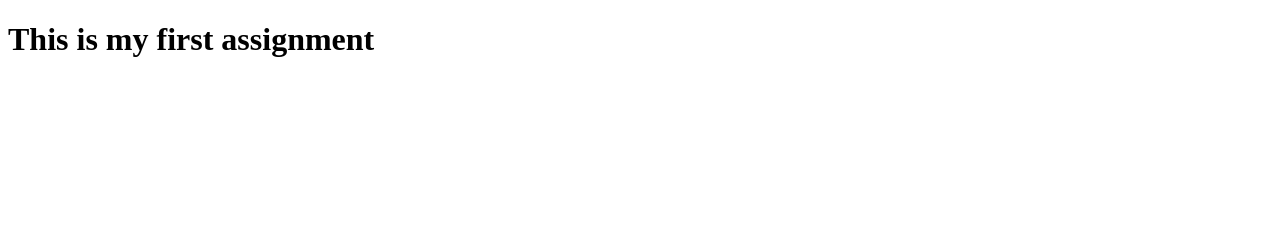
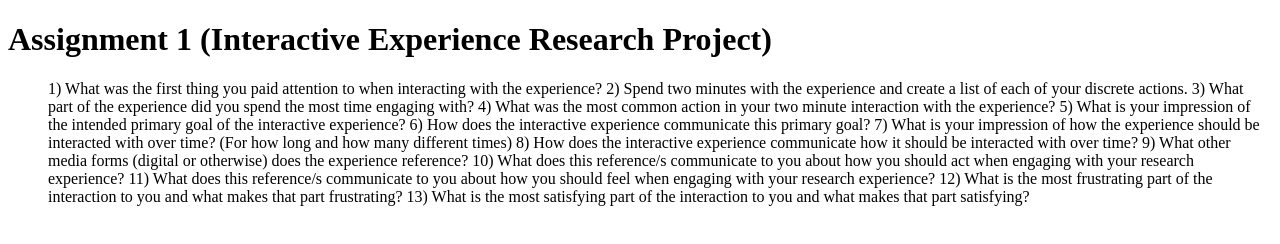
Before and after one commit to s3914501/s3914501.github.io, a plain HTML site: page Assignment 1/index.html in a window 1280 px wide. Drawn offline with Linux system fonts and the light colour scheme.

Commit message:
Update index.html

```diff
--- a/Assignment 1/index.html
+++ b/Assignment 1/index.html
@@ -6,6 +6,26 @@
     <title>Haoyuan Rong's Assignment 1</title>
   </head>
   <body>
-    <h1>This is my first assignment</h1>
+    <h1>Assignment 1 (Interactive Experience Research Project)</h1>
+    <ol>
+      1) What was the first thing you paid attention to when interacting with
+      the experience? 2) Spend two minutes with the experience and create a list
+      of each of your discrete actions. 3) What part of the experience did you
+      spend the most time engaging with? 4) What was the most common action in
+      your two minute interaction with the experience? 5) What is your
+      impression of the intended primary goal of the interactive experience? 6)
+      How does the interactive experience communicate this primary goal? 7) What
+      is your impression of how the experience should be interacted with over
+      time? (For how long and how many different times) 8) How does the
+      interactive experience communicate how it should be interacted with over
+      time? 9) What other media forms (digital or otherwise) does the experience
+      reference? 10) What does this reference/s communicate to you about how you
+      should act when engaging with your research experience? 11) What does this
+      reference/s communicate to you about how you should feel when engaging
+      with your research experience? 12) What is the most frustrating part of
+      the interaction to you and what makes that part frustrating? 13) What is
+      the most satisfying part of the interaction to you and what makes that
+      part satisfying?
+    </ol>
   </body>
 </html>
```
